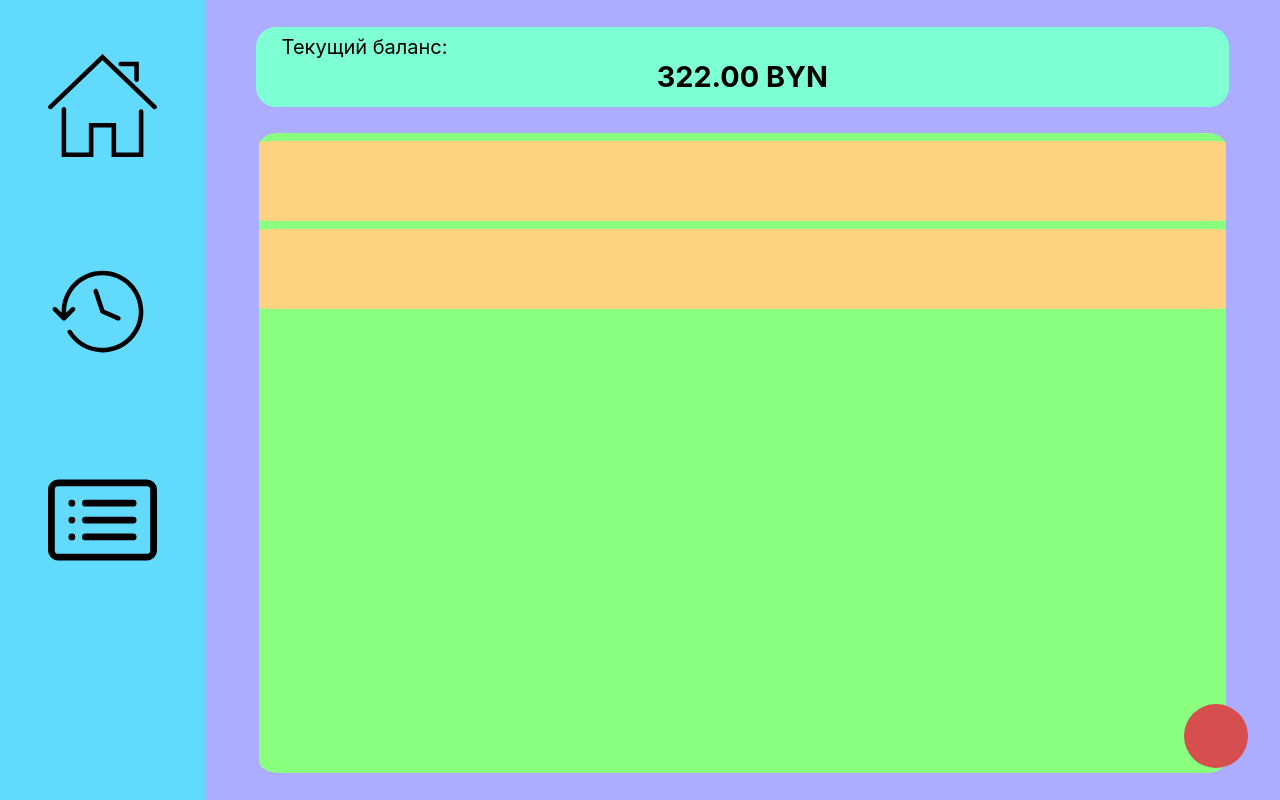
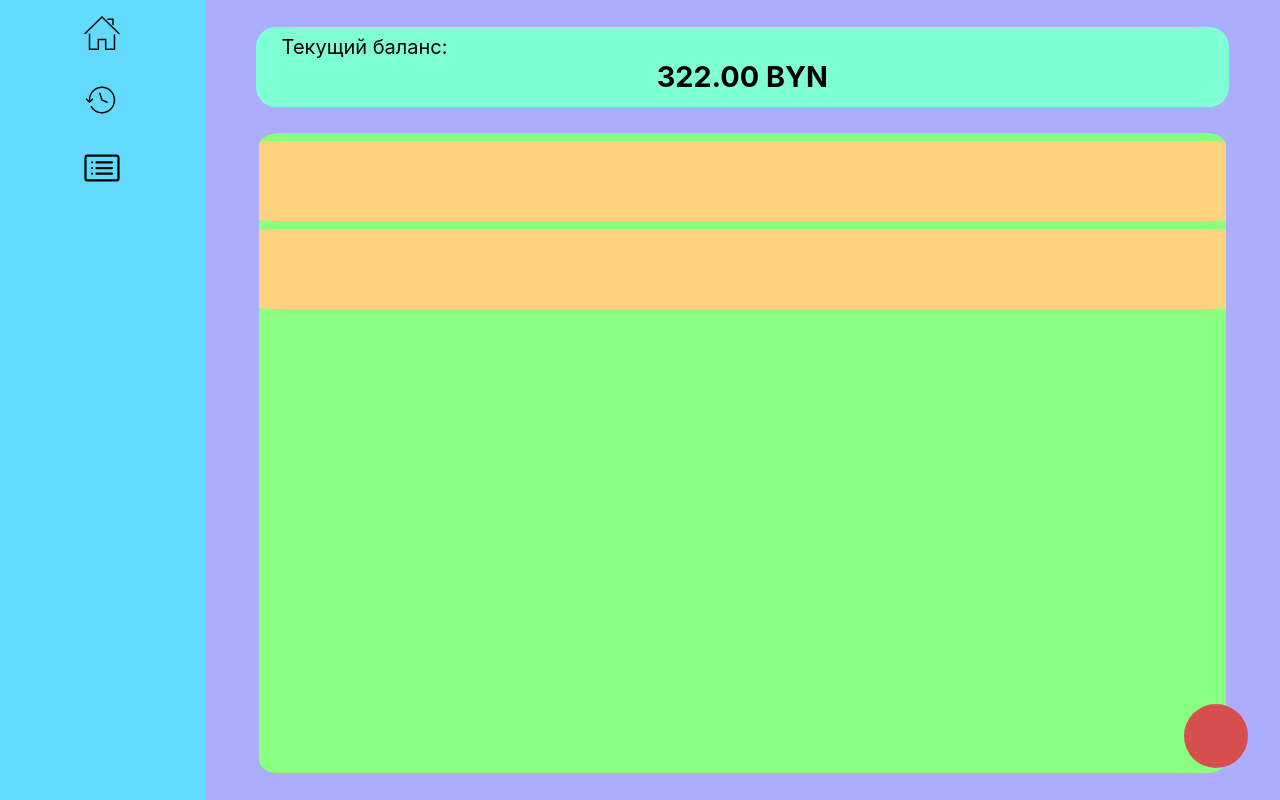
Before and after one commit to CatchOnGenjutsu/money-accounting, a React (Create React App) app: page / in a window 1280 px wide. Built offline with nearby package versions, Linux system fonts and the light colour scheme.

Commit message:
trying to fix icons

```diff
--- a/src/App.css
+++ b/src/App.css
@@ -31,14 +31,14 @@
 }
 
 .nav-el {
-  height: 16vw;
+  height: 8vh;
 }
 
 .icons {
   box-sizing: border-box;
   width: 16vw;
-  height: 16vw;
-  padding: 48px;
+  height: 8vh;
+  padding: 1.8vh;
 }
 
 /* MainPage */
```
